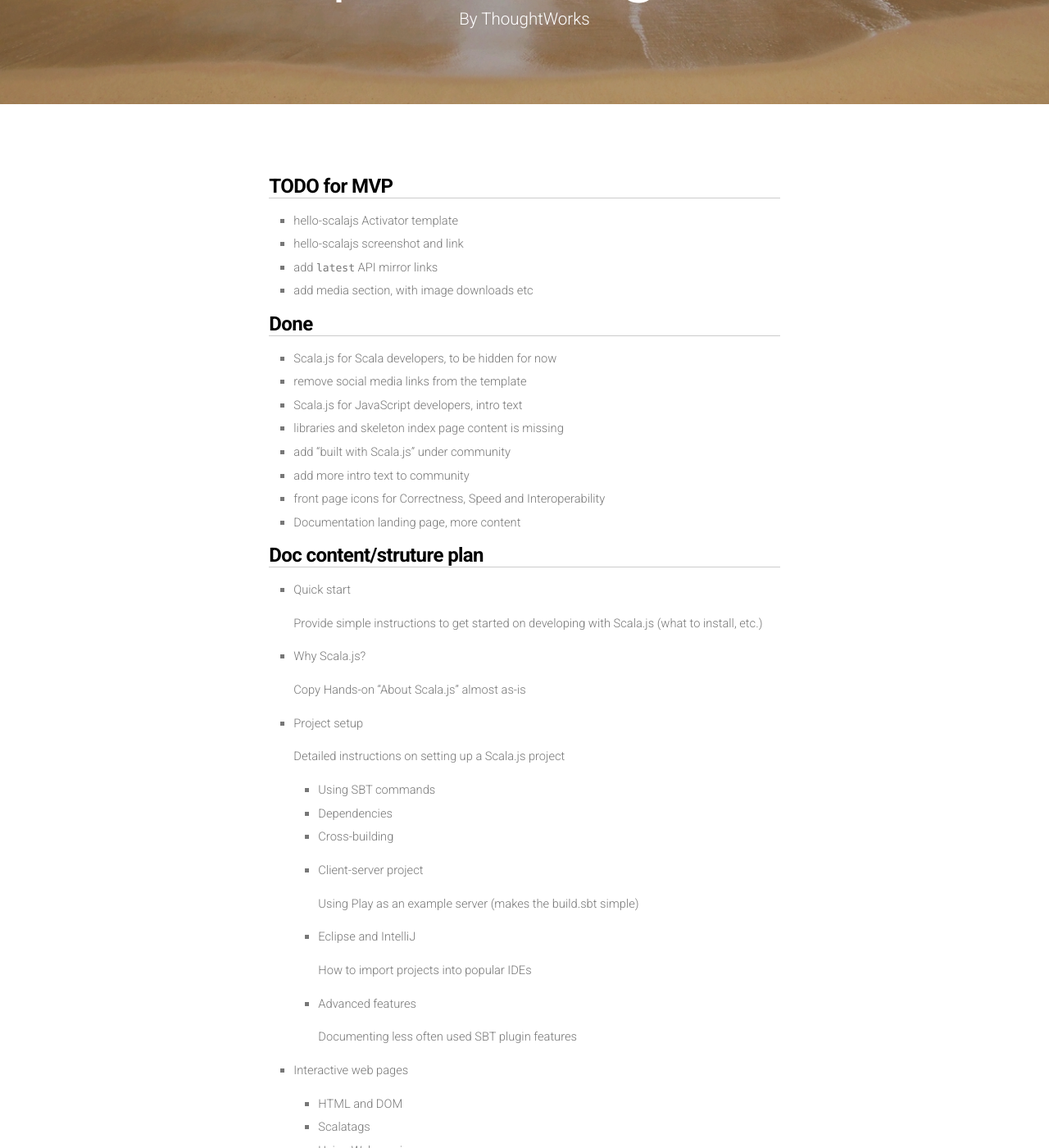
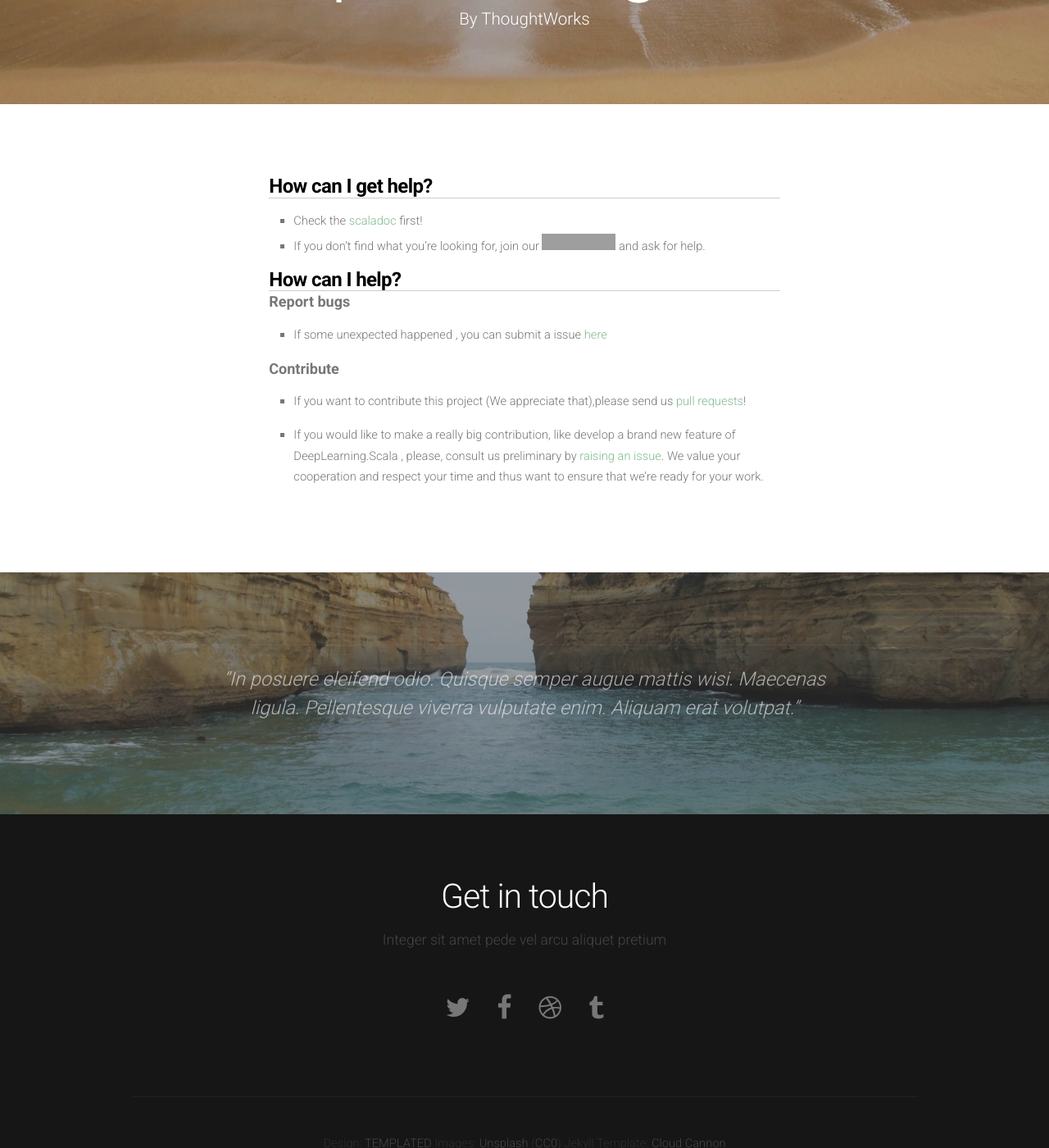
Before and after one commit to ThoughtWorksInc/DeepLearning.scala, a Jekyll site: the page built from get-involved.md, in a window 1280 px wide and 1400 px high, scrolled down 251 px. Shown: the whole window at 82% size. Built offline with Jekyll 4.4.1, drawn with Linux system fonts in a browser that asks for light colours; nearby versions of some CDN libraries; comment, search, counter and statistics services are not loaded; some of the changed text lies outside the part shown; grey boxes are pictures that could not be loaded.

Commit message:
update Get Involved

```diff
--- a/get-involved.md
+++ b/get-involved.md
@@ -4,73 +4,20 @@ title: Get Involved
 background: beach_cliffs.jpg
 ---
 
-## TODO for MVP
+## How can I get help?
 
-- hello-scalajs Activator template
-- hello-scalajs screenshot and link
-- add `latest` API mirror links
-- add media section, with image downloads etc
+- Check the [scaladoc](https://javadoc.io/page/com.thoughtworks.deeplearning/unidoc_2.11/latest/com/thoughtworks/deeplearning/package.html) first!
+- If you don't find what you're looking for, join our [![Join the chat at https://gitter.im/ThoughtWorksInc/DeepLearning.scala](https://badges.gitter.im/ThoughtWorksInc/DeepLearning.scala.svg)](https://gitter.im/ThoughtWorksInc/DeepLearning.scala?utm_source=badge&utm_medium=badge&utm_campaign=pr-badge&utm_content=badge)
+ and ask for help.
 
-## Done
-- Scala.js for Scala developers, to be hidden for now
-- remove social media links from the template
-- Scala.js for JavaScript developers, intro text
-- libraries and skeleton index page content is missing
-- add "built with Scala.js" under community
-- add more intro text to community
-- front page icons for Correctness, Speed and Interoperability
-- Documentation landing page, more content
+## How can I help?
 
-## Doc content/struture plan
+### Report bugs
 
-- Quick start
+- If some unexpected happened , you can submit a issue [here](https://github.com/ThoughtWorksInc/DeepLearning.scala/issues)
 
-    Provide simple instructions to get started on developing with Scala.js (what to install, etc.)
-- Why Scala.js?
+### Contribute
 
-    Copy Hands-on "About Scala.js" almost as-is
-- Project setup
+- If you want to contribute this project (We appreciate that),please send us [pull requests](https://github.com/ThoughtWorksInc/DeepLearning.scala/pulls)!
 
-    Detailed instructions on setting up a Scala.js project
-
-    - Using SBT commands
-    - Dependencies
-    - Cross-building
-    - Client-server project
-
-        Using Play as an example server (makes the build.sbt simple)
-    - Eclipse and IntelliJ
-
-        How to import projects into popular IDEs
-    - Advanced features
-
-        Documenting less often used SBT plugin features
-- Interactive web pages
-    - HTML and DOM
-    - Scalatags
-    - Using Web services
-
-- Using JavaScript libraries
-    - Using JS facades
-    - Creating your own facades
-    - Exposing Scala.js code to JavaScript
-
-- Using Scala libraries
-    - Scala standard library
-    - Third party libraries
-    - Java libraries
-- Testing
-
-    How to test Scala.js apps. Unit tests, DOM tests, etc.
-
-- Debugging
-
-    Debugging in the browser. Source maps
-
-- Advanced
-
-    Take mostly from Hands-on
-
-    - Porting Scala and Java libraries to Scala.js
-    - Publishing Scala.js libraries
-    - JavaScript environments
+- If you would like to make a really big contribution, like develop a brand new feature of DeepLearning.Scala , please, consult us preliminary by [raising an issue](https://github.com/ThoughtWorksInc/DeepLearning.scala/issues). We value your cooperation and respect your time and thus want to ensure that we're ready for your work.
```
